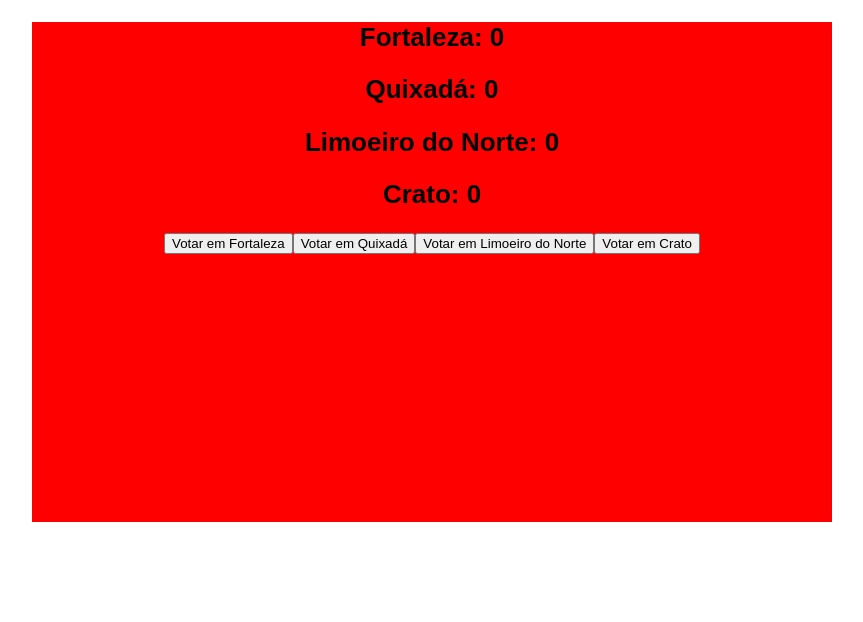
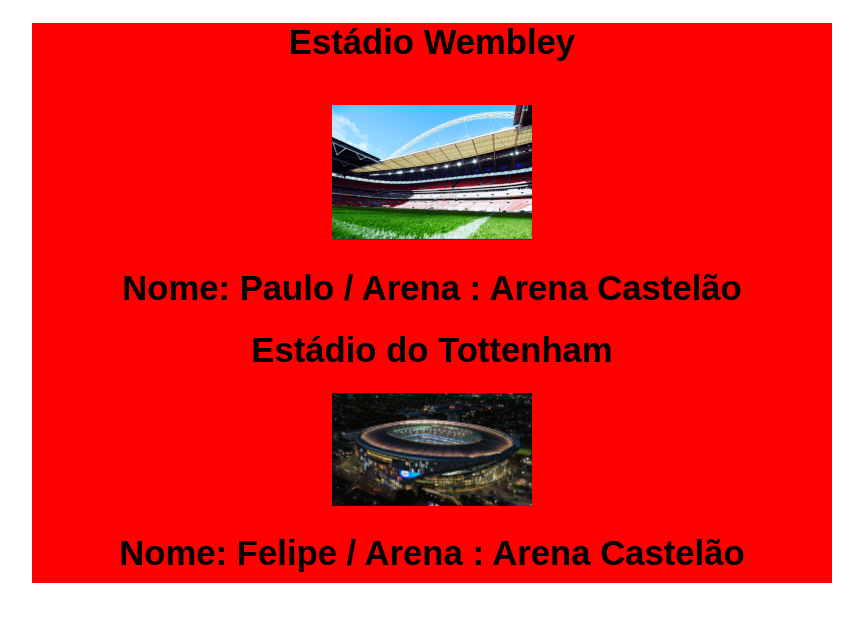
Before and after one commit to marlustavares/web-2022-1, a React (Create React App) app in the folder WEB/introducao_web/: page / in a window 1280 px wide. Shown: the top 622 px of the page, without its empty margins (208-1071 px from the left). Built offline with nearby package versions, Linux system fonts and the light colour scheme.

Commit message:
alterei alguns arquivos

```diff
--- a/WEB/introducao_web/src/App.css
+++ b/WEB/introducao_web/src/App.css
@@ -4,12 +4,11 @@
   font-family : arial;
   font-size : 13pt;
   width: 800px;
-  height: 500px;
+  height: 560px;
   margin : auto;
   margin-top:20px
 }
 
-.Ap {
-  margin : auto;
-  margin-top:20px
+.HeroImg{
+  padding-top : 20px
 }
--- a/WEB/introducao_web/src/App.js
+++ b/WEB/introducao_web/src/App.js
@@ -19,6 +19,52 @@
 import CidadeSimples from './components/cidades/CidadeSimples';
 import CidadeComClasse from './components/cidades/CidadeComClasse';
 
+
+import Arena from './components/Ap01/questao1/Arena';
+import World from './components/Ap01/questao3/World';
+import Arena2 from './components/Ap01/questao4/Arena2';
+import Hero from './components/Ap01/questao1/Hero';
+import Enemy from './components/Ap01/questao1/Enemy';
+
+
+function App(){
+  return(
+    <div className="App">
+      <World>
+          <Arena2 arena="Arena Castelão">
+            <Hero nome="Paulo" />
+            <Enemy nome="Felipe" />
+          </Arena2>
+        </World>
+    </div>
+  )
+}
+
+/* questão1
+<div className="App">
+        <Arena />
+    </div>
+*/
+
+/*questao2*/
+/*
+function App(){
+  return (
+  <div className="App">
+          <World>
+            <Arena />
+            <Arena />
+            <Arena />
+          </World>
+  </div>
+  )
+}
+*/
+
+
+
+
+/*
 function App(){
   return(
     <div className="App">
@@ -26,6 +72,7 @@
     </div>
   )
 }
+*/
 
 
 
--- /dev/null
+++ b/WEB/introducao_web/src/components/Ap01/questao1/Arena.jsx
@@ -0,0 +1,15 @@
+import React from "react";
+
+import Hero from "./Hero";
+import Enemy from "./Enemy";
+
+function Arena(props) {
+    return (
+        <div>
+            <Hero nome="Paulo" />
+            <Enemy nome="Felipe" />
+        </div>
+    )
+}
+
+export default Arena
--- /dev/null
+++ b/WEB/introducao_web/src/components/Ap01/questao1/Enemy.jsx
@@ -0,0 +1,14 @@
+import React from "react";
+import Enemyimg from "./../IMG/Tottenham_200.jpg"
+
+function Enemy(props) {
+    return (
+        <div>
+            <h1>Estádio do Tottenham</h1>
+            <img src={Enemyimg} />
+            <h1>Nome: {props.nome} / Arena : {props.arena} </h1>
+        </div>
+    )
+}
+
+export default Enemy
--- /dev/null
+++ b/WEB/introducao_web/src/components/Ap01/questao1/Hero.jsx
@@ -0,0 +1,14 @@
+import React from "react";
+import Heroimg from "./../IMG/Estadio-Wembley_200.png"
+
+function Hero(props){
+    return (
+        <div>
+            <h1>Estádio Wembley </h1>
+            <img className="HeroImg" src={Heroimg} />
+            <h1>Nome: {props.nome} / Arena : {props.arena} </h1>
+        </div>
+    )
+}
+
+export default Hero
--- /dev/null
+++ b/WEB/introducao_web/src/components/Ap01/questao3/World.jsx
@@ -0,0 +1,11 @@
+import React from "react";
+
+const World = (props) => {
+    return(
+        <div>
+            {props.children}
+        </div>
+    )
+}
+
+export default World
--- /dev/null
+++ b/WEB/introducao_web/src/components/Ap01/questao4/Arena2.jsx
@@ -0,0 +1,16 @@
+import React from "react";
+
+import Hero from "../questao1/Hero";
+import Enemy from "../questao1/Enemy";
+
+const Arena2 = (props) => {
+    return(
+        <div>
+            {React.Children.map(props.children,arena => {
+                return React.cloneElement(arena,{...props});
+            })}
+        </div>
+    )
+}
+
+export default Arena2
```
Also changed, not shown: WEB/introducao_web/src/components/cidades/CidadeComClasse.jsx (+16 -16 lines), WEB/introducao_web/src/components/Ap01/IMG/Estadio-Wembley_200.png (added), WEB/introducao_web/src/components/Ap01/IMG/Tottenham_200.jpg (added).
